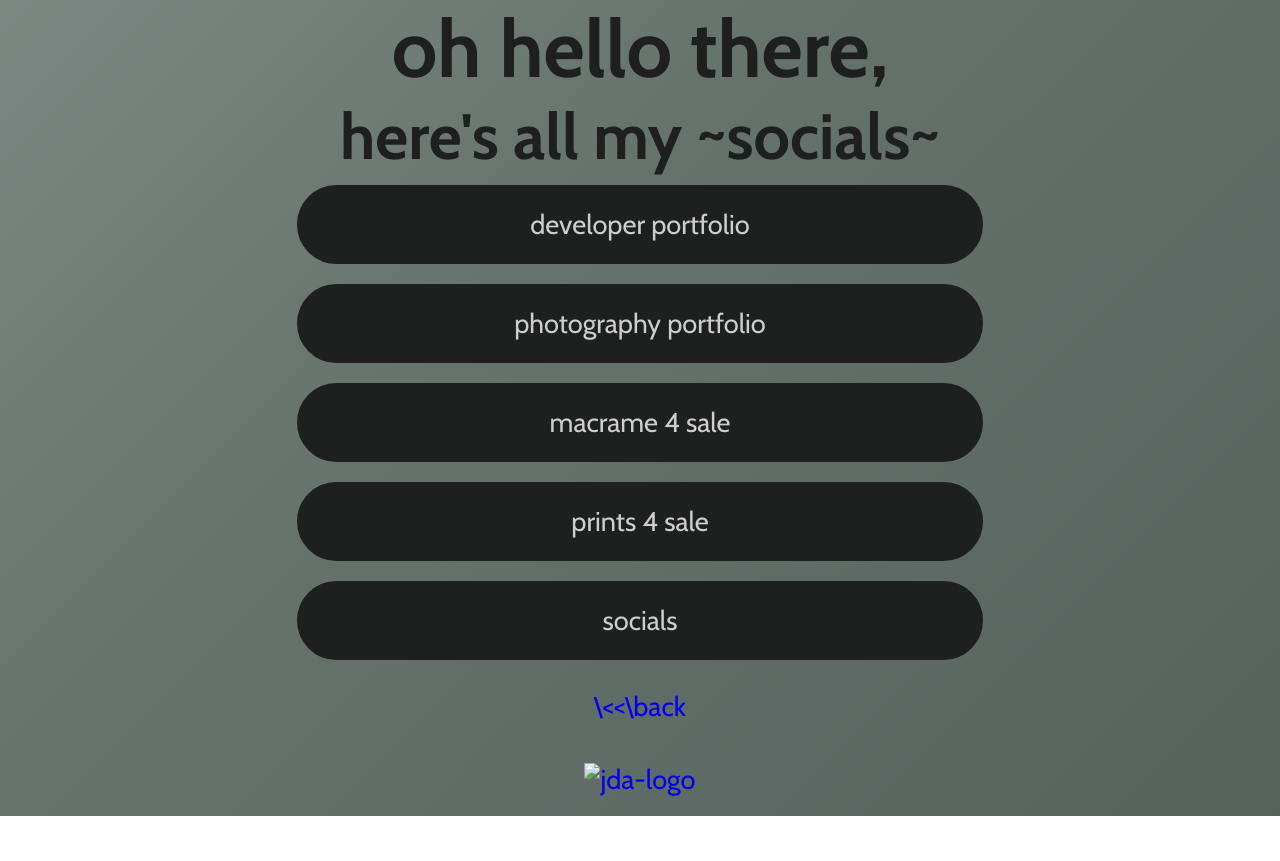
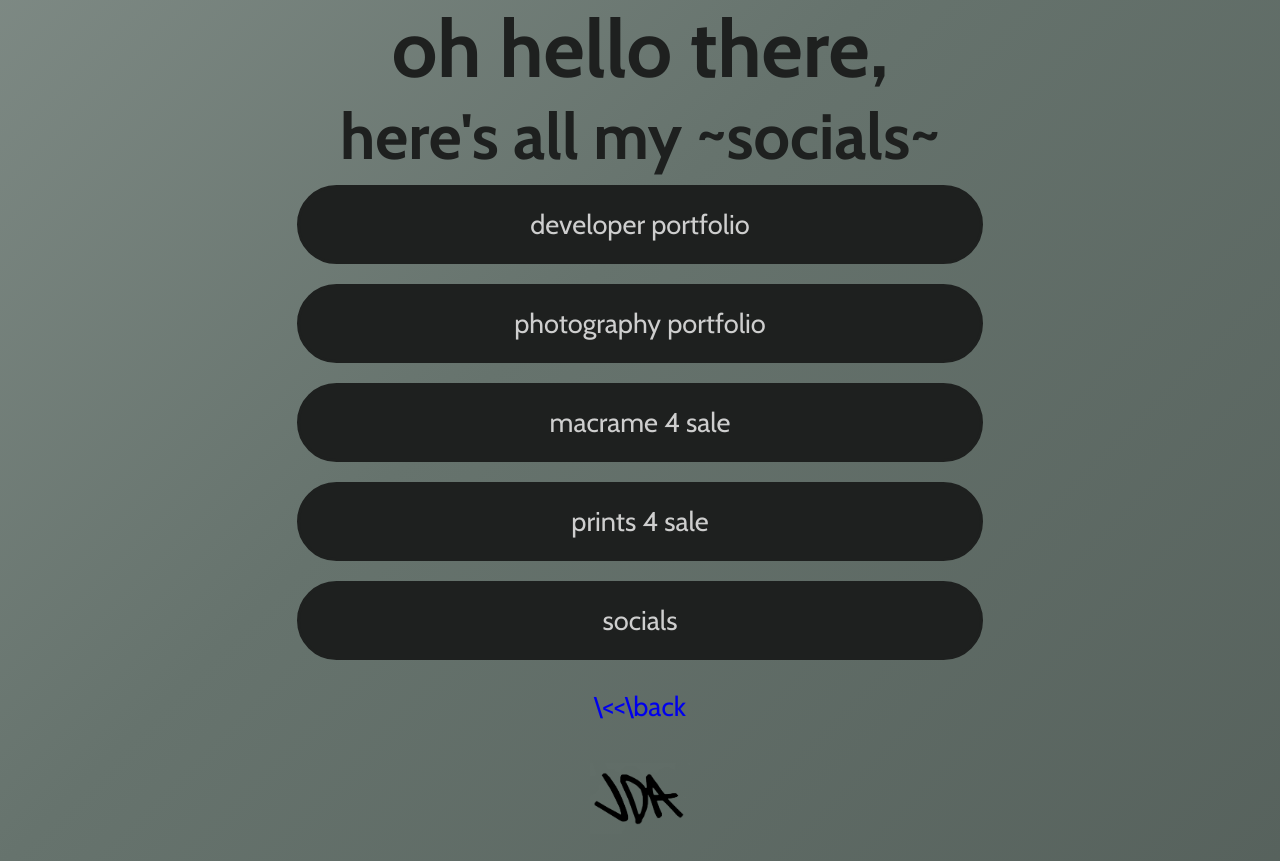
Before and after one commit to jd-andrews/link-list, a plain HTML site: page socials.html in a window 1280 px wide. Before the commit the page ends 816 px from the top, so only its background shows below. Drawn offline with nearby package versions, Linux system fonts and the light colour scheme; files that its build step writes are made by us from their sources; the site is published under a folder, as on GitHub Pages, so addresses that start at the root find nothing.

Commit message:
troubleshoting github pages link

```diff
--- a/socials.html
+++ b/socials.html
@@ -51,7 +51,7 @@
     <footer>
       <div>
         <a href="https://jda.photos/" alt="jda.photos home"
-          ><img src="/logo.png" alt="jda-logo" loading="lazy"
+          ><img src="logo.png" alt="jda-logo" loading="lazy"
         /></a>
       </div>
     </footer>
```
Also changed, not shown: index.html (+2 -2 lines).
